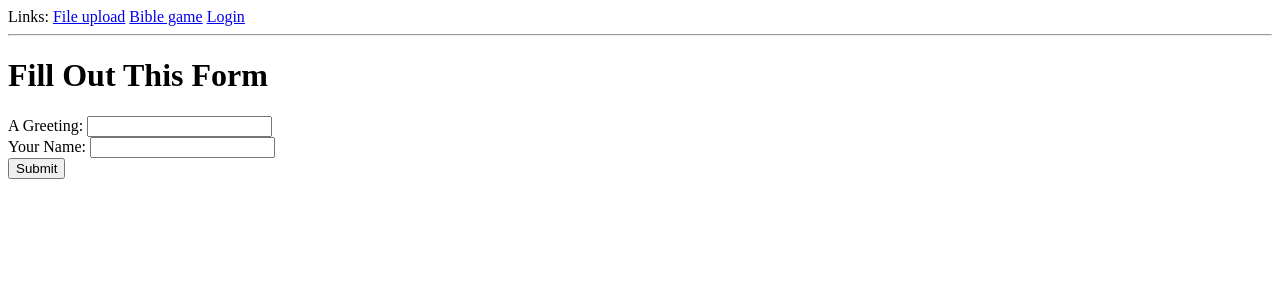
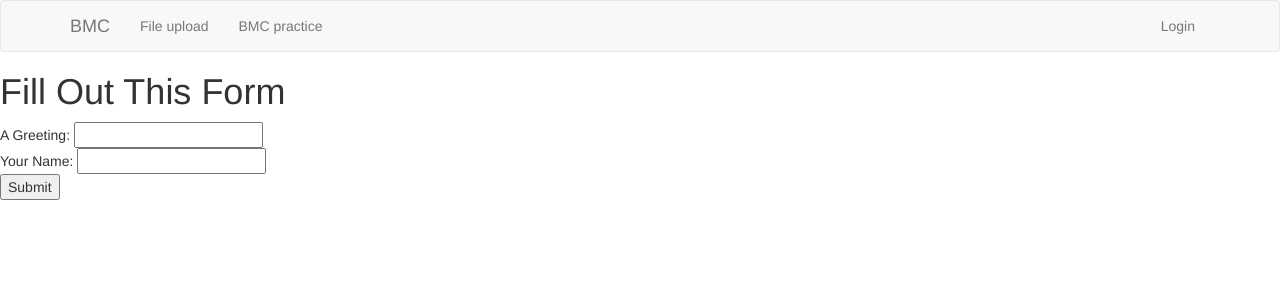
Before and after one commit to reich6534/SumoPY, a Flask app: page /hello in a window 1280 px wide. Shown: the top 300 px of the page. Run offline with Flask 2, Linux system fonts and the light colour scheme; some libraries are stand-ins or nearby versions.

Commit message:
navigation bar upgraded

```diff
--- a/app.py
+++ b/app.py
@@ -2,7 +2,7 @@ from bmc import bmc_app, db
 from bmc.models import User, Practice
 
 if (__name__ == '__main__'):
-    bmc_app.run(debug=False)
+    bmc_app.run(debug=True)
 
 @bmc_app.shell_context_processor
 def make_shell_context():
--- a/bmc/__init__.py
+++ b/bmc/__init__.py
@@ -3,6 +3,7 @@ from flask import Flask
 from flask_sqlalchemy import SQLAlchemy
 from flask_migrate import Migrate
 from flask_login import LoginManager
+from flask_bootstrap import Bootstrap
 import logging
 from logging.handlers import SMTPHandler, RotatingFileHandler
 import os
@@ -13,6 +14,7 @@ db = SQLAlchemy(bmc_app)
 migrate = Migrate(bmc_app, db)
 login = LoginManager(bmc_app)
 login.login_view = 'login'
+bootstrap = Bootstrap(bmc_app)
 
 from bmc import routes, models, errors
 
--- a/bmc/templates/404.html
+++ b/bmc/templates/404.html
@@ -1,6 +1,6 @@
 {% extends 'layout.html' %}
 
-{% block content %}
+{% block app_content %}
 
 <h1>File not found</h1>
 <p><a href="{{ url_for('potato') }}">Back</a></p>
--- a/bmc/templates/layout.html
+++ b/bmc/templates/layout.html
@@ -1,34 +1,48 @@
-<html>
-    <head>
-        <title>Bible Memorization by Chapter</title>
-    </head>
+{% extends 'bootstrap/base.html' %}
 
-    <body>
-        <div>
-            Links:
-            <a href="{{  url_for('potato')  }}">File upload</a>
-            <a href="{{  url_for('enter')  }}">Bible game</a>
-            {% if current_user.is_anonymous %}
-            <a href="{{  url_for('login')  }}">Login</a>
-            {% else %}
-            <a href="{{  url_for('logout')  }}">Logout</a>
-            {% endif %}
+{% block title %}
+    {% if title %}{{ title }} - SumoPy {% else %} Bible Memorization by Chapter {% endif %}
+{% endblock %}
+
+{% block navbar %}
+    <nav class="navbar navbar-default">
+        <div class="container">
+            <div class="navbar-header">
+                <button type="button" class="navbar-toggle collapsed" data-toggle="collapsed" data-target="#bs-example-navbar-collapse-1" aria-expanded="false">
+                    <span class="sr-only">Toggle navigation</span>
+                    <span class="icon-bar"></span>
+                    <span class="icon-bar"></span>
+                    <span class="icon-bar"></span>
+                </button>
+                <a class="navbar-brand" href="{{ url_for('potato') }}">BMC</a>
+            </div>
+            <div class="collapse navbar-collapse" id="bs-example-navbar-collapse-1">
+                <ul class="nav navbar-nav">
+                    <li><a href="{{ url_for('potato') }}">File upload</a></li>
+                    <li><a href="{{ url_for('enter') }}">BMC practice</a></li>
+                </ul>
+                <ul class="nav navbar-nav navbar-right">
+                    {% if current_user.is_anonymous %}
+                    <li><a href="{{ url_for('login') }}">Login</a></li>
+                    {% else %}
+                    <li><a href="{{ url_for('logout') }}">Logout</a></li>
+                    {% endif %}
+                </ul>
+            </div>
         </div>
+    </nav>
+{% endblock %}
 
-        <hr>
+{% block content %}
+    <div class="container">
         {% with messages = get_flashed_messages() %}
         {% if messages %}
-        <ul>
             {% for message in messages %}
-            <li>{{ message }}</li>
+            <div class="alert alert-info" role="alert">{{ message }}</li>
             {% endfor %}
-        </ul>
         {% endif %}
         {% endwith %}
 
-        {% block content %}
-
-        {% endblock %}
-
-    </body>
-</html>
+        {% block app_content %}{% endblock %}
+    </div>
+{% endblock %}
```
Also changed, not shown: bmc/templates/registration.html (+7 -33 lines), .github/workflows/test-python-app.yml.
